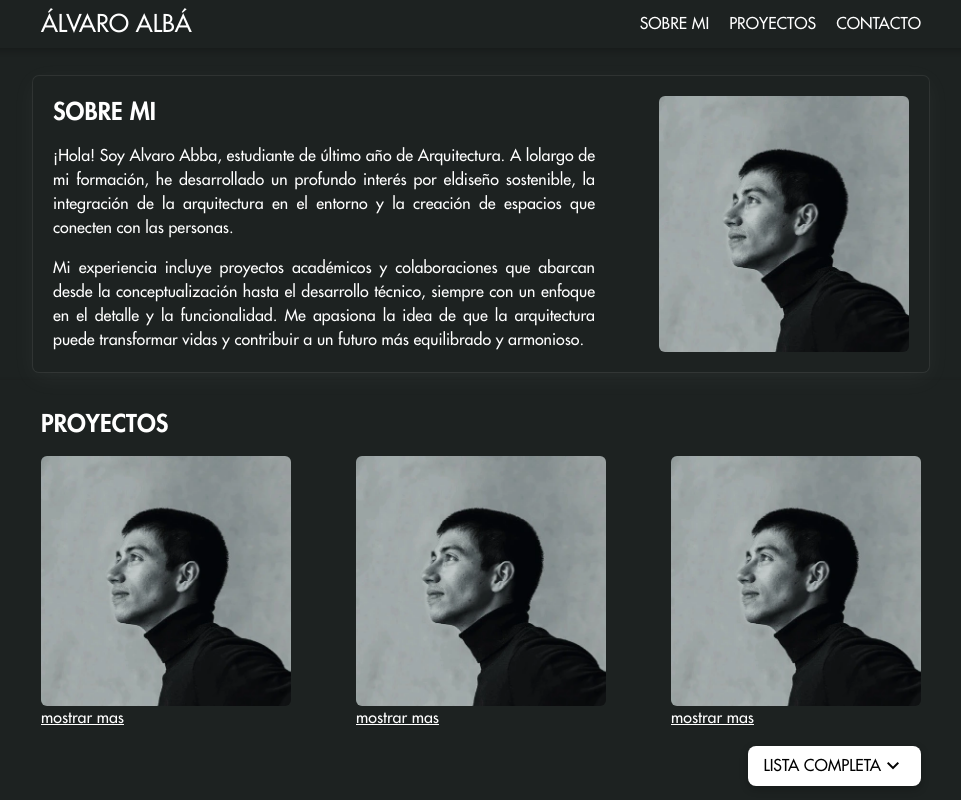
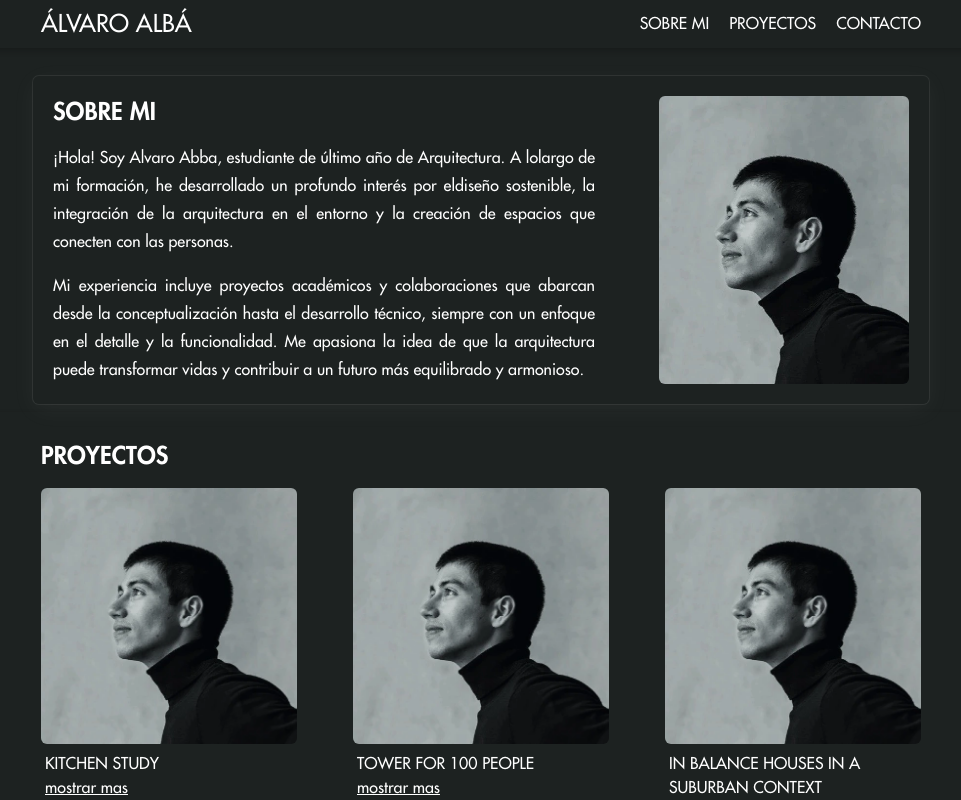
Before and after one commit to paugal/alvaro-porfolio, a Next.js app: page / in a window 1280 px wide. Shown: the top 800 px of the page, without its empty margins (159-1120 px from the left). Built offline with nearby package versions, Linux system fonts and the light colour scheme.

Commit message:
project placement

```diff
--- a/src/components/layout/AboutMe.tsx
+++ b/src/components/layout/AboutMe.tsx
@@ -43,7 +43,7 @@ const AboutMe = ({
         <div className="flex flex-col flex-1">
           <h1 className="font-bold text-2xl mb-4">{description.title}</h1>
           {description.paragraphs.map((paragraph, index) => (
-            <p key={index} className="text-justify mb-4 last:mb-0">
+            <p key={index} className="text-justify mb-4 last:mb-0 leading-7">
               {paragraph}
             </p>
           ))}
--- a/src/components/ui/Project.tsx
+++ b/src/components/ui/Project.tsx
@@ -18,18 +18,19 @@ const AboutMe = ({ variant = "primary", ...props }: AboutMeProps) => {
       <div
         className={`
         ${VARIANT_STYLES[variant]}
+        w-64
       `}
         {...props}
       >
         <Image
           src={props.imgSrc}
-          width={250}
-          height={250}
+          width={350}
+          height={350}
           className="rounded-md object-cover"
           alt={props.name}
         />
-        <div>
-          <span></span>
+        <div className="flex flex-col mt-2 ml-1 justify-start">
+          <span className="uppercase">{props.name}</span>
           <span className="underline">mostrar mas</span>
         </div>
       </div>
```
